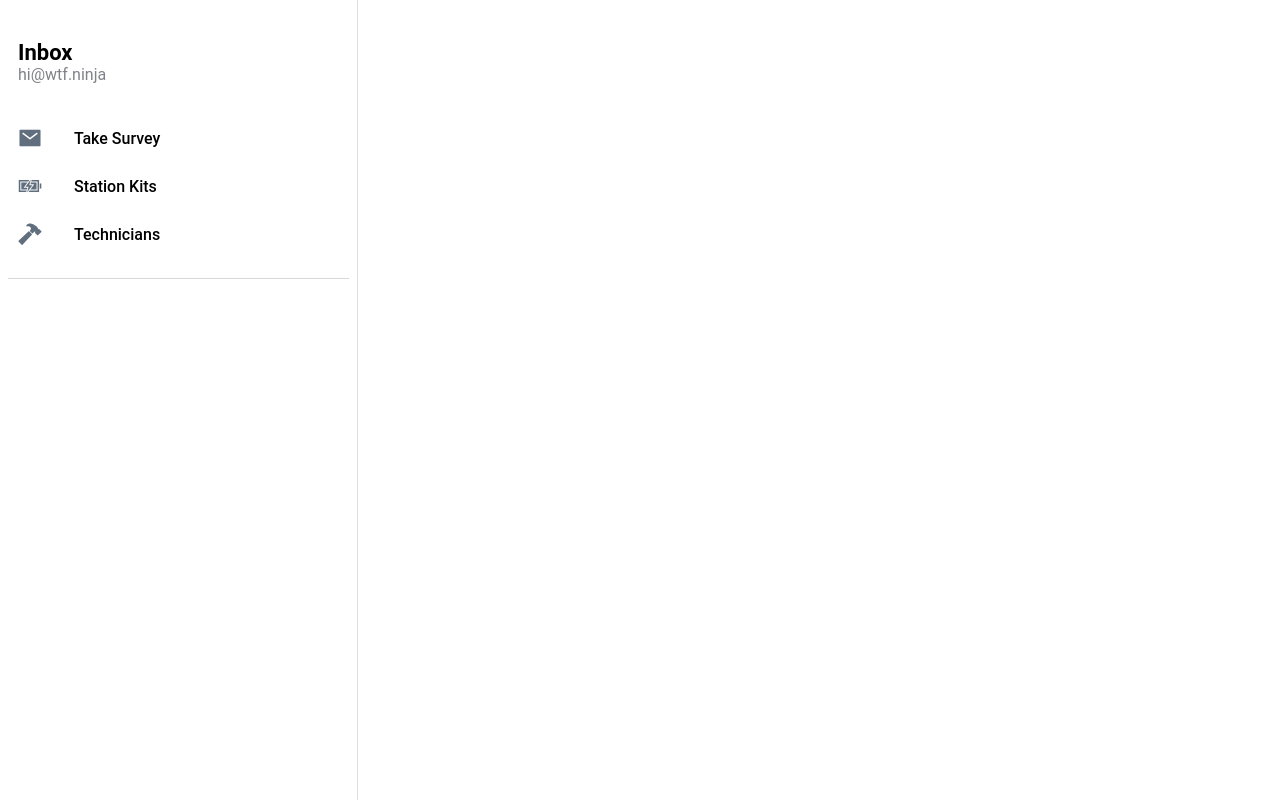
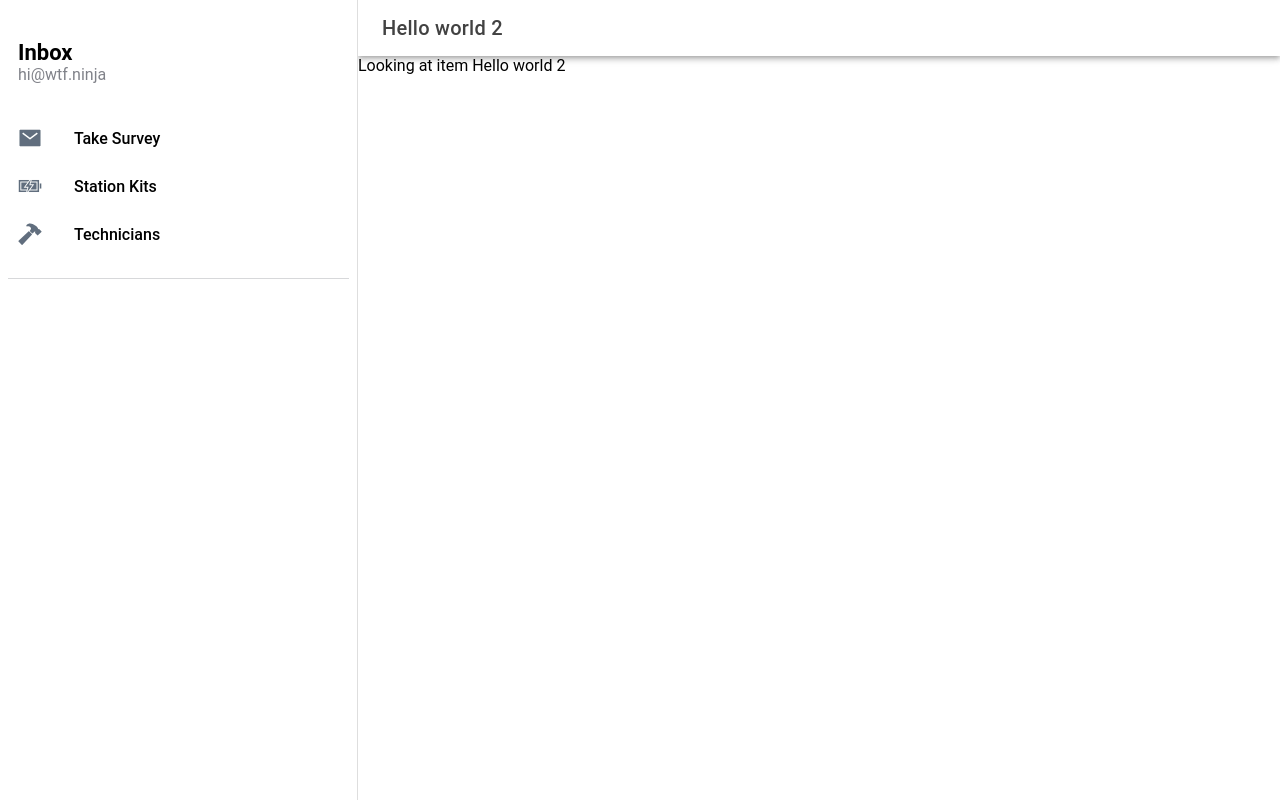
Before and after one commit to hoonsubin/energywise-app, a React (Vite) app: page /station/detail/1 in a window 1280 px wide. Built offline with nearby package versions, Linux system fonts and the light colour scheme.

Commit message:
add station item detail page

```diff
--- a/src/App.tsx
+++ b/src/App.tsx
@@ -10,6 +10,7 @@ import Menu from "./components/Menu";
 import ChargingKitListPage from "./pages/ChargingKitListPage";
 import TechnicianListPage from "./pages/TechnicianListPage";
 import SurveyPage from "./pages/SurveyPage";
+import ChargingKitDetailPage from './pages/ChargingKitDetailPage';
 
 /* Core CSS required for Ionic components to work properly */
 import "@ionic/react/css/core.css";
@@ -37,23 +38,27 @@ const App: React.FC = () => {
     <IonApp>
       <IonReactRouter>
         <IonSplitPane contentId="main">
+          {/* Always show the menu on the side of the app */}
           <Menu />
+          {/* Route the pages based on the URL */}
           <IonRouterOutlet id="main">
-            <Route path="/" exact={true}>
+            {/* Default page. todo: this should be changed to the survey page for production */}
+            <Route path="/" exact>
               <Redirect to="/station" />
             </Route>
-            <Route path="/station" exact={true}>
+            <Route path="/station" exact>
               <ChargingKitListPage />
             </Route>
-            <Route path="/station/:id" exact={true}>
+            <Route path="/station/detail/:id" >
+              <ChargingKitDetailPage />
               {/* todo: add the details page */}
             </Route>
 
             {/* todo: need to create all pages */}
-            <Route path="/survey" exact={true}>
+            <Route path="/survey" exact>
               <SurveyPage />
             </Route>
-            <Route path="/technicians" exact={true}>
+            <Route path="/technicians" exact>
               <TechnicianListPage />
             </Route>
           </IonRouterOutlet>
--- a/src/components/ChargingKitItem.tsx
+++ b/src/components/ChargingKitItem.tsx
@@ -77,11 +77,7 @@ const ChargingKitItem: React.FC<{ itemData: ChargingKitItemProps }> = (
                     </p>
                   </IonText>
                   <IonButton
-                    onClick={() => {
-                      console.log(
-                        "Going to the details page for " + props.itemData.name
-                      );
-                    }}
+                    routerLink={"/station/detail/" + props.itemData.id}
                   >
                     Details
                   </IonButton>
--- a/src/data/mock.ts
+++ b/src/data/mock.ts
@@ -1,6 +1,6 @@
 import { ChargingKit } from "../types";
 
-export const mockChargingStation: ChargingKit[] = [
+const mockChargingStation: ChargingKit[] = [
   {
     name: "Terra AC Wallbox",
     icon: "hey",
@@ -67,3 +67,10 @@ export const mockChargingStation: ChargingKit[] = [
     },
   }
 ];
+
+export const mockChargingStationData = mockChargingStation.map((i, index) => {
+  return {
+    id: index,
+    ...i
+  }
+})
--- a/src/pages/ChargingKitDetailPage.tsx
+++ b/src/pages/ChargingKitDetailPage.tsx
@@ -10,23 +10,28 @@ import {
     IonListHeader,
     IonLabel,
   } from "@ionic/react";
-  import ChargingKitItem from "../components/ChargingKitItem";
-  import { mockChargingStation } from "../data/mock";
+  import { mockChargingStationData } from "../data/mock";
   import { useMemo } from "react";
+  import { useParams } from 'react-router';
 
   type ChargingKitListPageProps = {
     filters?: string[];
   };
 
-  const pageName = "EV Stations";
-
   // todo: create a function that uses the `filters` prop to filter the results.
 
   const ChargingKitDetailPage: React.FC<ChargingKitListPageProps> = (props) => {
+
+    const { id } = useParams<{ id: string; }>();
+
     const stationData = useMemo(() => {
       // todo: refactor this fetch data remotely or from a full dataset.
-      return mockChargingStation;
+      return mockChargingStationData;
     }, []);
+
+    const pageName = useMemo(() => {
+      return stationData.filter((i) => i.id === parseInt(id))[0].name;
+    }, [])
 
     return (
       <IonPage>
@@ -45,15 +50,9 @@ import {
               <IonTitle size="large">{pageName}</IonTitle>
             </IonToolbar>
           </IonHeader>
-          <IonList>
-            <IonListHeader>
-              <IonLabel>Choose your Offer</IonLabel>
-            </IonListHeader>
-            {/* todo: add item filtering based on keywords and tags */}
-            {stationData.map((i) => (
-              <ChargingKitItem itemData={i} key={i.description} />
-            ))}
-          </IonList>
+          <IonLabel>
+            Looking at item {pageName}
+          </IonLabel>
         </IonContent>
       </IonPage>
     );
--- a/src/pages/ChargingKitListPage.tsx
+++ b/src/pages/ChargingKitListPage.tsx
@@ -11,7 +11,7 @@ import {
   IonLabel,
 } from "@ionic/react";
 import ChargingKitItem from "../components/ChargingKitItem";
-import { mockChargingStation } from "../data/mock";
+import { mockChargingStationData } from "../data/mock";
 import { useMemo } from "react";
 
 type ChargingKitListPageProps = {
@@ -25,7 +25,7 @@ const pageName = "EV Stations";
 const ChargingKitListPage: React.FC<ChargingKitListPageProps> = (props) => {
   const stationData = useMemo(() => {
     // todo: refactor this fetch data remotely or from a full dataset.
-    return mockChargingStation;
+    return mockChargingStationData;
   }, []);
 
   return (
@@ -51,7 +51,7 @@ const ChargingKitListPage: React.FC<ChargingKitListPageProps> = (props) => {
           </IonListHeader>
           {/* todo: add item filtering based on keywords and tags */}
           {stationData.map((i) => (
-            <ChargingKitItem itemData={i} key={i.description} />
+            <ChargingKitItem itemData={i} key={i.id} />
           ))}
         </IonList>
       </IonContent>
--- a/src/types/index.ts
+++ b/src/types/index.ts
@@ -1,4 +1,5 @@
 interface ItemBase {
+    id?: number;
     name: string;
     icon?: string;
     description: string;
```
